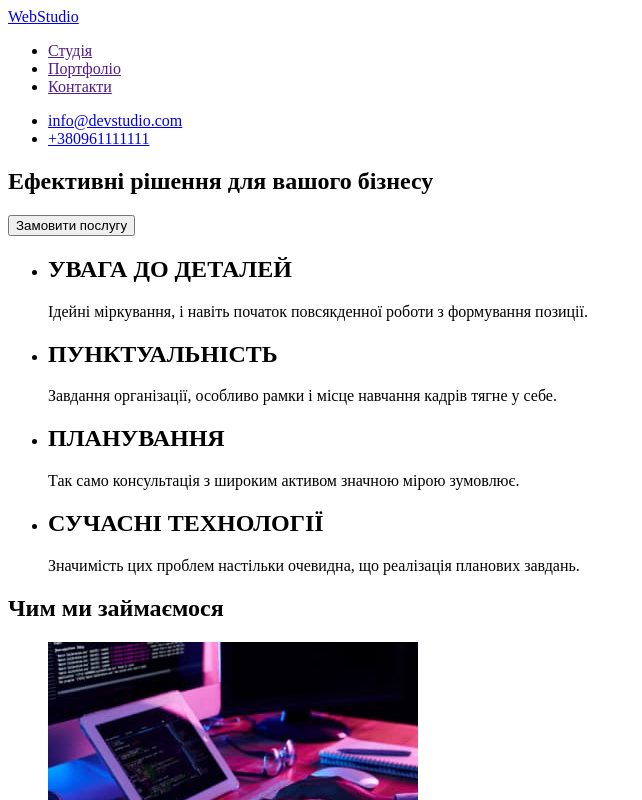
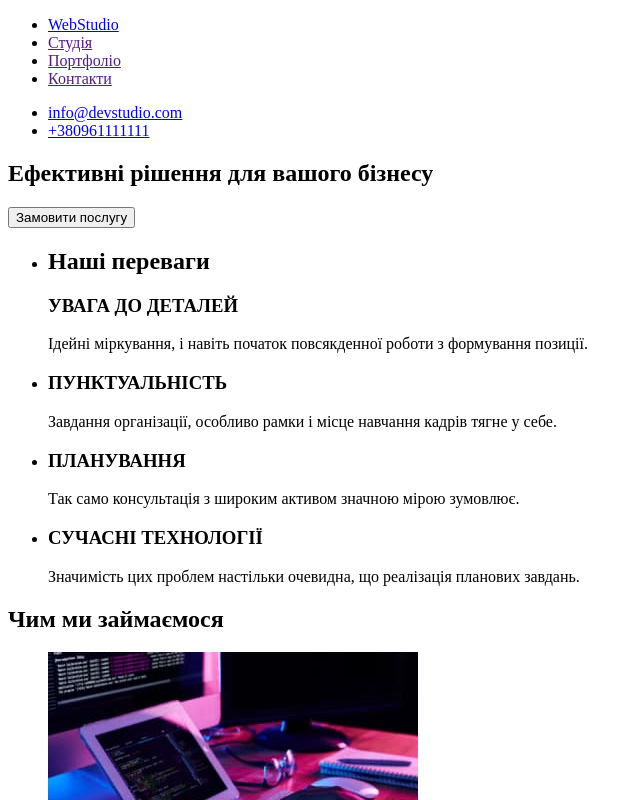
Before and after one commit to yuliiaishchenko/goit-markup-hw-01, a plain HTML site: page index.html in a window 1280 px wide. Shown: the top 800 px of the page, without its empty margins (0-642 px from the left). Drawn offline with Linux system fonts and the light colour scheme.

Commit message:
зміна

```diff
--- a/index.html
+++ b/index.html
@@ -8,14 +8,12 @@
   </head>
   <body>
     <header>
-      <nav>
-        <a href="/">WebStudio</a>
         <ul>
+          <li><a href="/">WebStudio</a></li>
           <li><a href="">Студія</a></li>
           <li><a href="">Портфоліо</a></li>
           <li><a href="">Контакти</a></li>
         </ul>
-      </nav>
       <ul>
         <li><a href="mailto:info@devstudio.com">info@devstudio.com</a></li>
         <li><a href="tel:+380961111111">+380961111111</a></li>
@@ -29,27 +27,28 @@
       <section>
         <ul>
           <li>
-            <h2>УВАГА ДО ДЕТАЛЕЙ</h2>
+            <h2>Наші переваги</h2>
+            <h3>УВАГА ДО ДЕТАЛЕЙ</h3>
             <p>
               Ідейні міркування, і навіть початок повсякденної роботи з
               формування позиції.
             </p>
           </li>
           <li>
-            <h2>ПУНКТУАЛЬНІСТЬ</h2>
+            <h3>ПУНКТУАЛЬНІСТЬ</h3>
             <p>
               Завдання організації, особливо рамки і місце навчання кадрів тягне
               у себе.
             </p>
           </li>
           <li>
-            <h2>ПЛАНУВАННЯ</h2>
+            <h3>ПЛАНУВАННЯ</h3>
             <p>
               Так само консультація з широким активом значною мірою зумовлює.
             </p>
           </li>
           <li>
-            <h2>СУЧАСНІ ТЕХНОЛОГІЇ</h2>
+            <h3>СУЧАСНІ ТЕХНОЛОГІЇ</h3>
             <p>
               Значимість цих проблем настільки очевидна, що реалізація планових
               завдань.
@@ -101,7 +100,10 @@
       <a href="/">WebStudio</a>
       <address>
         <ul>
-          <li>м. Київ, пр-т Лесі Українки, 26</li>
+          <li><iframe
+            src="https://www.google.com/maps/embed?pb=!1m18!1m12!1m3!1d2541.7794508425063!2d30.53619711561493!3d50.42658067947206!2m3!1f0!2f0!3f0!3m2!1i1024!2i768!4f13.1!3m3!1m2!1s0x40d4cf0e033ecbe9%3A0x57a4dffefec77da0!2z0LHRg9C70YzQstCw0YAg0JvQtdGB0ZYg0KPQutGA0LDRl9C90LrQuCwgMjYsINCa0LjRl9CyLCDQo9C60YDQsNGX0L3QsCwgMDIwMDA!5e0!3m2!1suk!2spl!4v1665596295068!5m2!1suk!2spl"
+            width="600" height="450" style="border:0;" allowfullscreen="" loading="lazy"
+            referrerpolicy="no-referrer-when-downgrade"></iframe>м. Київ, пр-т Лесі Українки, 26</li>
           <li><a href="mailto:info@devstudio.com">info@devstudio.com</a></li>
           <li><a href="tel:+380961111111">+380961111111</a></li>
         </ul>
```
